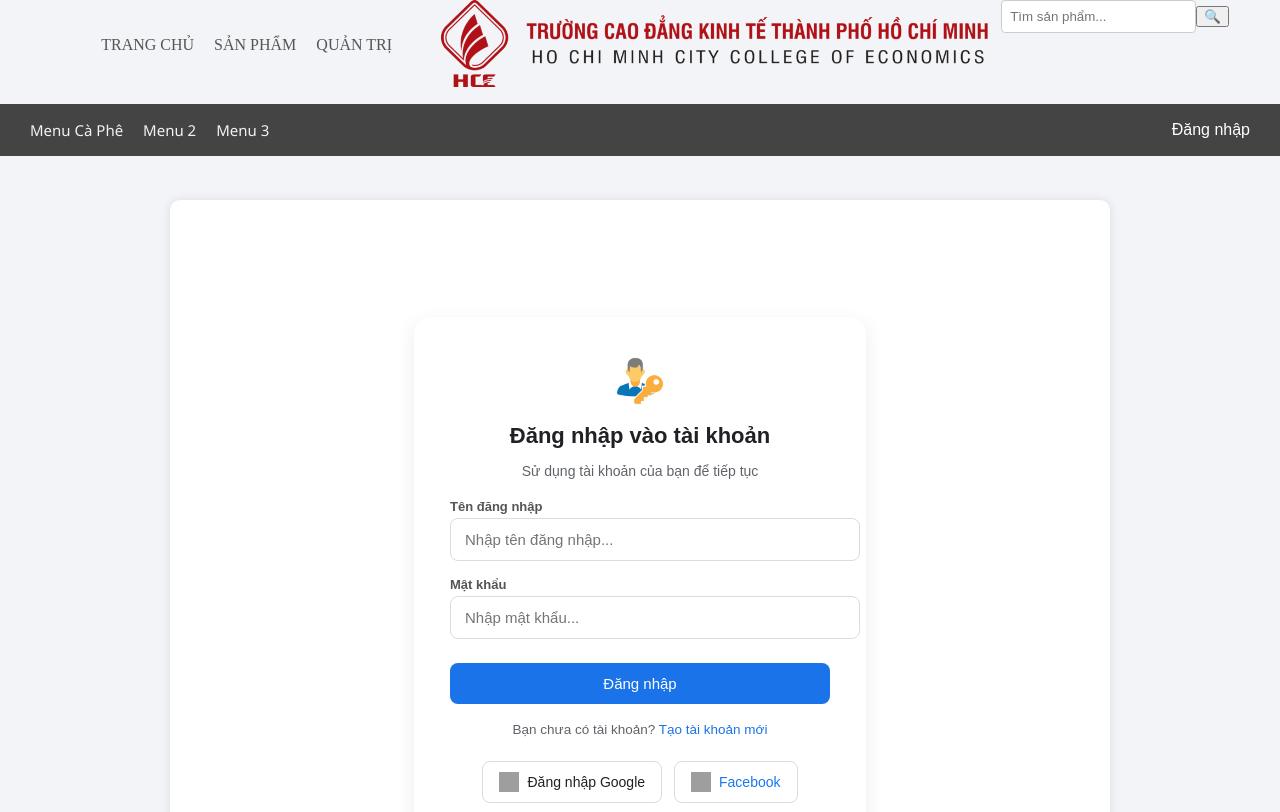
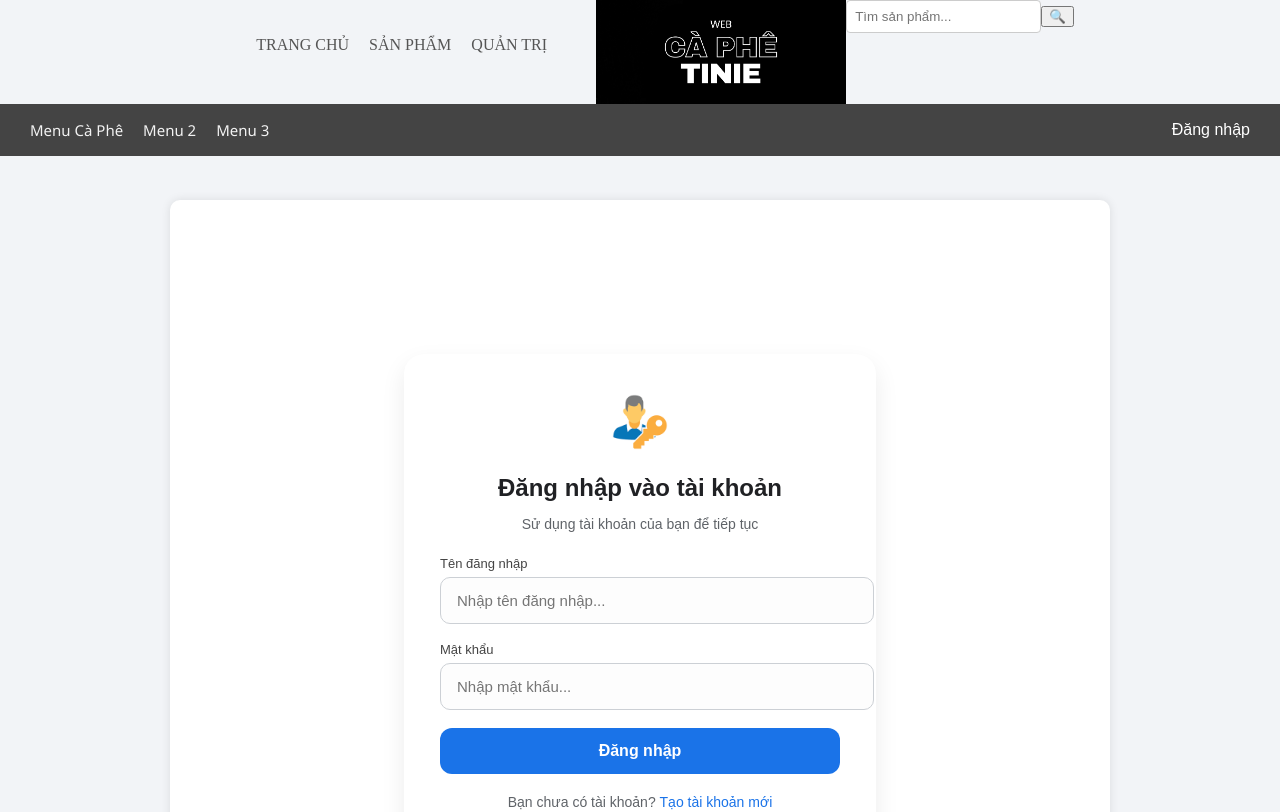
Before and after one commit to tiniengnhu24/caothingocnhu, a React (Create React App) app: page /login in a window 1280 px wide. Shown: the top 812 px of the page. Built offline with nearby package versions, Linux system fonts and the light colour scheme; grey boxes are pictures that could not be loaded; a web font is replaced by a local one.

Commit message:
sửa giao diện login mượt hơn

```diff
--- a/src/Home.js
+++ b/src/Home.js
@@ -27,7 +27,7 @@ const Home = () => {
       </div>
 
       <h2 style={{ textAlign: "center", marginBottom: "10px" }}>
-        👋 Chào đến web của Cao Ngọc Như nhoe
+        👋 Chào đến web bán cà phê của Cao Ngọc Như nhoe
       </h2>
 
       <p style={{ textAlign: "center", color: "#555", fontSize: "18px" }}>
--- a/src/Layout.js
+++ b/src/Layout.js
@@ -1,5 +1,5 @@
 import "./assets/css/main.css";
-import anhlogo from "./assets/images//Ten-truong-do-1000x159.png";
+import anhlogo from "./assets/images//coffee.png";
 import { Outlet, useNavigate } from "react-router-dom";
 import { useEffect, useState } from "react";
 
@@ -39,7 +39,7 @@ const Layout = () => {
               </ul>
             </div>
             <div id="logo" class="logo1">
-              <img src={anhlogo} width="548" />
+              <img src={anhlogo} width="250" />
             </div>
             <div id="divtimkiem" className="search-box">
               <input
--- a/src/assets/css/login.css
+++ b/src/assets/css/login.css
@@ -1,9 +1,9 @@
-/* 🌐 Modern Login Style inspired by Google / Facebook (2025) */
+/* 🌐 Modern Login Style (2025 Update) */
 @import url("https://fonts.googleapis.com/css2?family=Google+Sans:wght@400;500;600&display=swap");
 
 body {
   font-family: "Google Sans", Roboto, sans-serif;
-  background: #f7f9fc;
+  background: linear-gradient(135deg, #f7f9fc 0%, #e2e8f0 100%);
   margin: 0;
   padding: 0;
 }
@@ -12,63 +12,68 @@ body {
   display: flex;
   align-items: center;
   justify-content: center;
-  min-height: 90vh;
+  min-height: 100vh;
+  padding: 20px;
 }
 
 .login-card {
-  background: #fff;
-  width: 380px;
+  background: #ffffff;
+  width: 400px;
   padding: 40px 36px;
-  border-radius: 16px;
-  box-shadow: 0 6px 20px rgba(0, 0, 0, 0.08);
+  border-radius: 20px;
+  box-shadow: 0 10px 25px rgba(0, 0, 0, 0.08);
   text-align: center;
-  transition: transform 0.2s ease;
+  transition: transform 0.3s ease, box-shadow 0.3s ease;
 }
 
 .login-card:hover {
-  transform: translateY(-3px);
+  transform: translateY(-5px);
+  box-shadow: 0 15px 35px rgba(0, 0, 0, 0.15);
 }
 
 .login-logo {
-  width: 48px;
-  height: 48px;
-  margin-bottom: 8px;
+  width: 56px;
+  height: 56px;
+  margin-bottom: 12px;
 }
 
 .login-title {
-  font-size: 22px;
+  font-size: 24px;
   color: #202124;
-  margin: 6px 0;
+  margin: 8px 0;
+  font-weight: 600;
 }
 
 .login-subtitle {
   color: #5f6368;
   font-size: 14px;
-  margin-bottom: 20px;
+  margin-bottom: 24px;
 }
 
 .login-form {
   text-align: left;
   display: flex;
   flex-direction: column;
-  gap: 16px;
+  gap: 18px;
 }
 
 .form-group label {
   font-size: 13px;
-  color: #555;
-  margin-bottom: 4px;
+  color: #444;
+  margin-bottom: 6px;
   display: block;
+  font-weight: 500;
 }
 
 .form-group input {
   width: 100%;
-  padding: 12px 14px;
-  border: 1px solid #dadce0;
-  border-radius: 8px;
+  padding: 14px 16px;
+  border: 1px solid #ccd0d5;
+  border-radius: 10px;
   font-size: 15px;
   outline: none;
-  transition: 0.2s;
+  transition: 0.3s;
+  background-color: #fdfdfd;
 }
 
 .form-group input:focus {
@@ -78,16 +83,15 @@ body {
 
 button[type="submit"] {
   width: 100%;
-  margin-top: 8px;
-  padding: 12px 0;
+  padding: 14px 0;
   background: #1a73e8;
   color: white;
   border: none;
-  border-radius: 8px;
-  font-weight: 500;
-  font-size: 15px;
+  border-radius: 12px;
+  font-weight: 600;
+  font-size: 16px;
   cursor: pointer;
-  transition: 0.25s ease;
+  transition: 0.3s ease;
 }
 
 button[type="submit"]:hover {
@@ -100,13 +104,15 @@ button[disabled] {
 }
 
 .register-link {
-  margin-top: 18px;
-  font-size: 13.5px;
+  margin-top: 20px;
+  font-size: 14px;
   color: #5f6368;
+  text-align: center;
 }
 
 .register-link a {
   color: #1a73e8;
+  font-weight: 500;
   text-decoration: none;
 }
 
@@ -116,34 +122,37 @@ button[disabled] {
 
 /* --- Social Buttons --- */
 .social-login {
-  margin-top: 24px;
+  margin-top: 28px;
   display: flex;
   justify-content: center;
-  gap: 12px;
+  gap: 14px;
 }
 
 .social-btn {
   display: flex;
   align-items: center;
-  gap: 8px;
-  padding: 10px 16px;
-  border: 1px solid #dadce0;
-  border-radius: 8px;
+  gap: 10px;
+  padding: 12px 18px;
+  border: 1px solid #ccd0d5;
+  border-radius: 12px;
   background: #fff;
   font-size: 14px;
   font-weight: 500;
   color: #3c4043;
   cursor: pointer;
-  transition: background 0.2s, box-shadow 0.2s;
+  transition: background 0.25s, box-shadow 0.25s;
+  min-width: 150px;
+  justify-content: center;
 }
 
 .social-btn img {
-  width: 20px;
-  height: 20px;
+  width: 22px;
+  height: 22px;
 }
 
 .social-btn:hover {
   background: #f1f3f4;
+  box-shadow: 0 4px 12px rgba(0, 0, 0, 0.08);
 }
 
 .google span {
@@ -152,4 +161,5 @@ button[disabled] {
 
 .facebook span {
   color: #1877f2;
+  font-weight: 600;
 }
--- a/src/assets/css/main.css
+++ b/src/assets/css/main.css
@@ -53,7 +53,7 @@ body {
 }
 
 .logo1 {
-  width: 560px;
+  width: 560spx;
 }
 
 /**********************
```
Also changed, not shown: src/assets/images/coffee.png (added).
